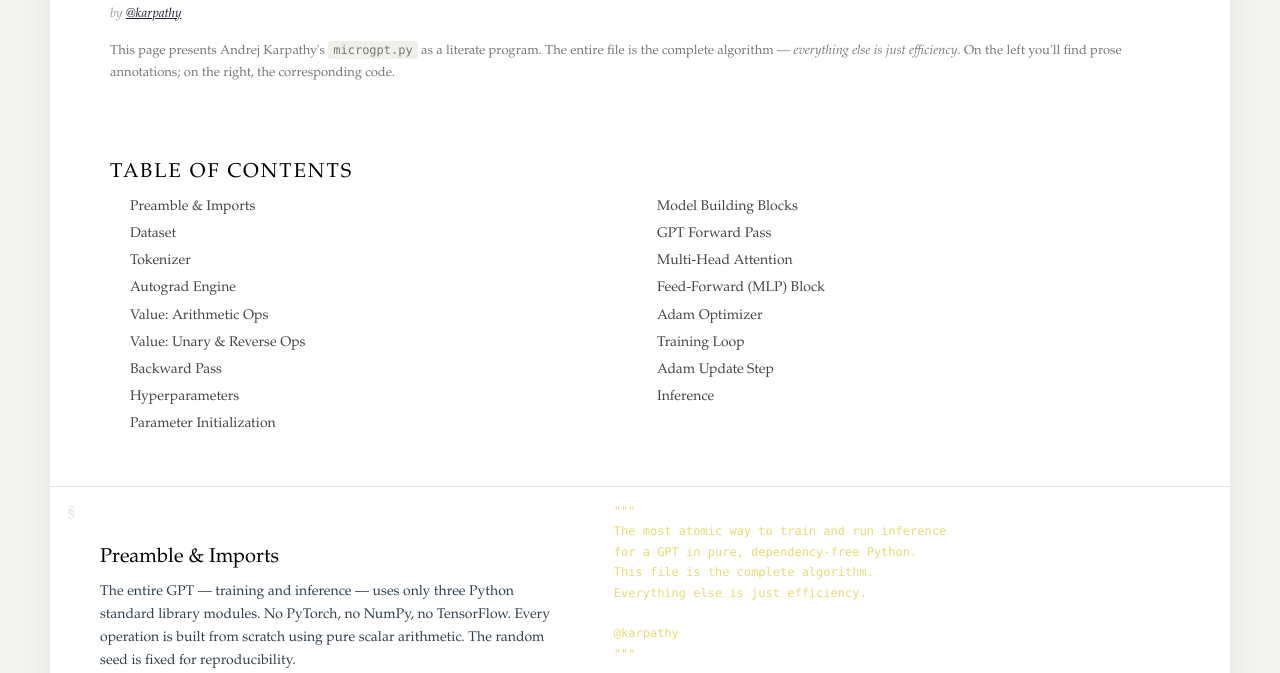
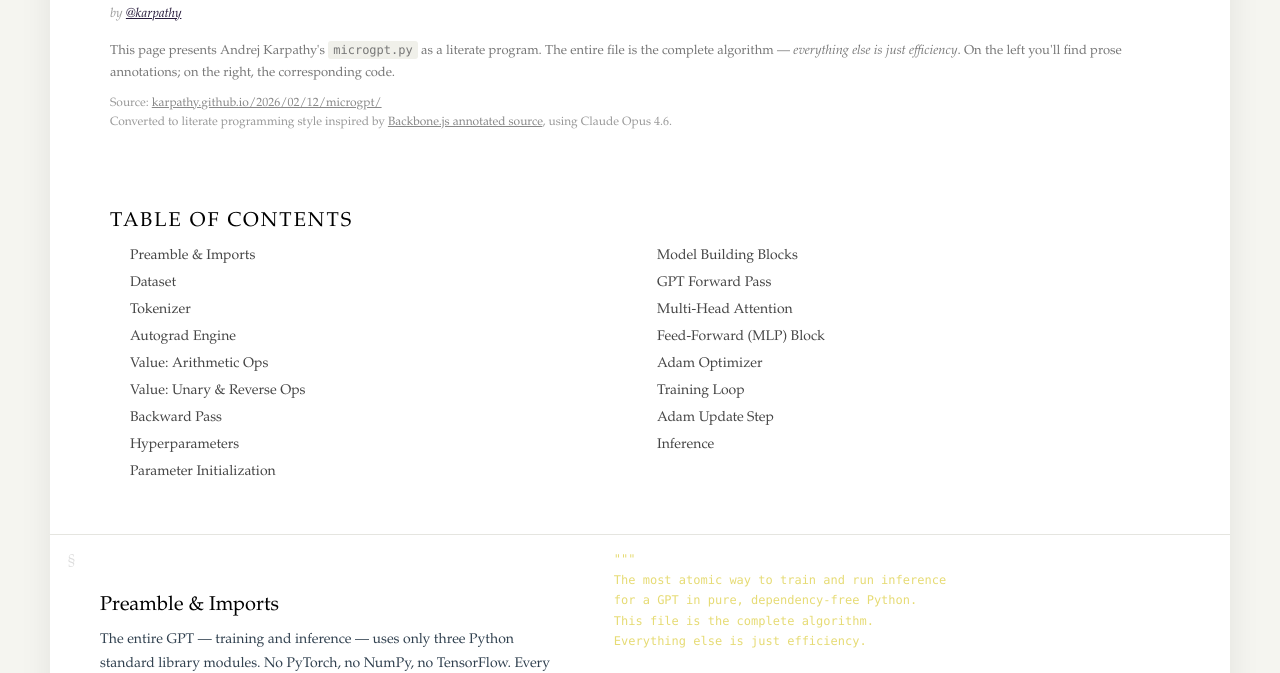
Before and after one commit to ashish01/ashish01.github.io, a plain HTML site: page microgpt.html in a window 1280 px wide. Shown: the part 137-810 px from the top of the page. Drawn offline with Linux system fonts and the light colour scheme.

Commit message:
Add attribution to microgpt source and tooling

```diff
--- a/microgpt.html
+++ b/microgpt.html
@@ -227,6 +227,12 @@
             This page presents Andrej Karpathy's <code>microgpt.py</code> as a literate program.
             The entire file is the complete algorithm &mdash; <em>everything else is just efficiency</em>.
             On the left you'll find prose annotations; on the right, the corresponding code.
+          </p>
+          <p style="font-size:12px; color:#999; margin-top:10px; line-height:1.6;">
+            Source: <a href="https://karpathy.github.io/2026/02/12/microgpt/" style="color:#888;">karpathy.github.io/2026/02/12/microgpt/</a><br>
+            Converted to literate programming style inspired by
+            <a href="https://backbonejs.org/docs/backbone.html" style="color:#888;">Backbone.js annotated source</a>,
+            using Claude Opus 4.6.
           </p>
           <div class="toc-wrapper" style="padding-left:0; padding-right:0; border-bottom:none;">
             <h2>Table of Contents</h2>
```
